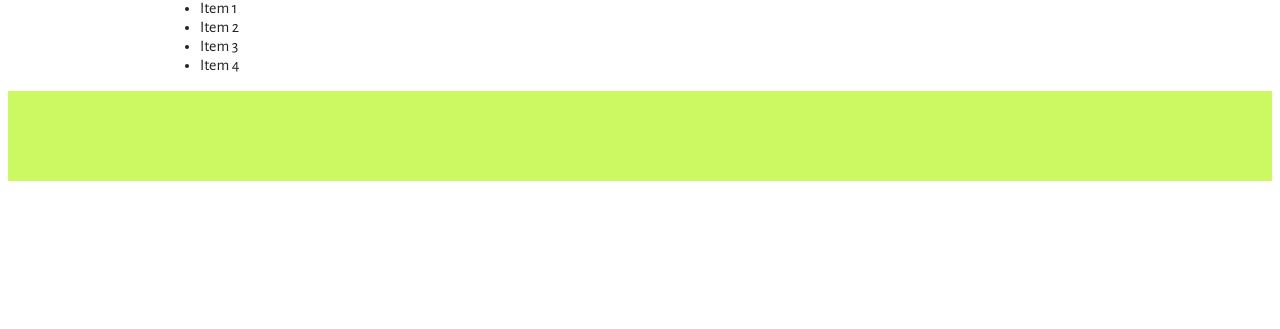
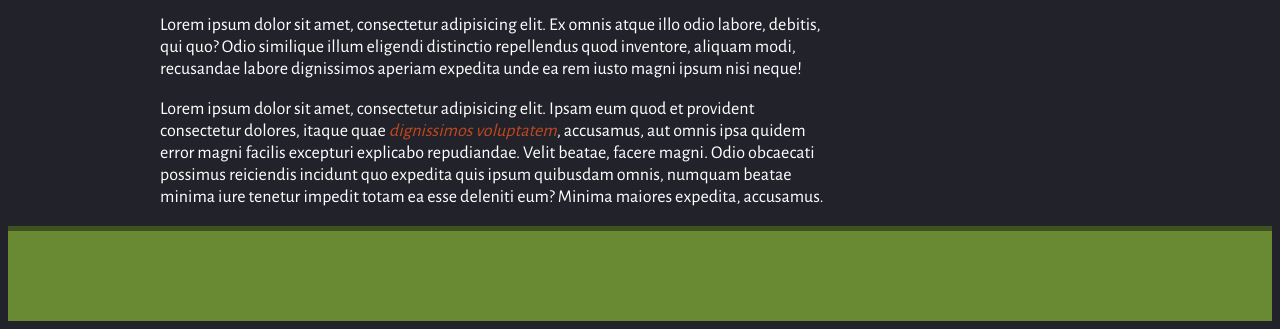
Before and after one commit to s1d140053131006/sass-project, a plain HTML site: page index.html in a window 1280 px wide. Shown: the part 729-1058 px from the top of the page. Before the commit the page ends 918 px from the top, so only its background shows below. Drawn offline with nearby package versions, Linux system fonts and the light colour scheme.

Commit message:
New Letest Updetes in SCSS Files

```diff
--- a/scss/main.scss
+++ b/scss/main.scss
@@ -1,5 +1,35 @@
+@import "partials/functions";
 @import "partials/variables";
 @import "partials/mixins";
+
+// instead of "through-->(1-6)" we can use "to-->(1-5)" also
+@for $i from 1 through 6{
+	.col-#{$i}{
+		width: $i * 2em;
+	}
+}
+
+$speakers: bob-banker, patty-plume, sandra-smith;
+@each $speaker in $speakers{
+	.#{$speaker}-profile{
+		background-image: url('/img/#{$speaker}.png')
+	}
+}
+
+$font-sizes: (tiny: 8px, small: 11px, medium: 13px, large: 18px);
+@each $name, $size in $font-sizes{
+	.#{$name}{
+		font-size: $size;
+	}
+}
+
+$j: 2;
+@while $j <= 8 {
+	.picture-#{$j} {
+		width: $j * 10%;
+	}
+	$j: $j + 2;
+}
 
 @include google-font("Alegreya+Sans");
 @include google-font("Titillium+Web");
@@ -12,11 +42,25 @@
   }
 }
 
+.error{
+	color:red;
+}
+
+.critical-error{
+	@extend .error;
+	bottom: 1px solid red;
+	font-weight: bold;
+}
+
+$col: col-width($columns: 8);
+
 body {
   font-family: $text-font;
+  font-size: em(18px);
   color: $text-color;
+  background-color: $body-background-color;
 
-  @include medium-large-screens {
+  @include large-screens {
     font-size: 125%;
   }
 }
@@ -35,15 +79,48 @@ p {
 
 a {
 	color: $link-color;
+
+	@include blue-beans{
+		color: #8779ff;
+	}
+
+	&:hover{
+		color: darken($link-color, 15%);
+	}
+}
+
+%highlight{
+	font-style: italic;
+}
+
+.sub-title{
+	@extend %highlight;
+	@extend .foo !optional;
+	font-size: em(20px);
+}
+
+@mixin warning-button{
+	@include warning;
 }
 
 .warning-button{
-	@include warning;
-	padding: 8px 12px;
+	@include warning-button;
+}
+
+.cta-button{
+	@include warning-button;
+	@extend .error;
+	@include rounded;
+	font-weight: bold;
+}
+
+.super-cta-button{
+	@extend .cta-button;
+	font-size: em(20px);
 }
 
 #header {
-	@include box($border: 1px solid #000, $radius: 12px);
+	@include box($border: 1px solid #fff, $radius: 12px);
 	@include box-shadow(2px 0px 4px #999, 1px 1px 6px $secondary-color);
 	height: $header-height;
 	background-color: $theme-color;
@@ -54,6 +131,15 @@ a {
   	}
   	a{
   		color: $menu-item-color;
+  		padding: 6px 8px;
+  		border-bottom: 1px solid transparentize(#fefefe, 1);
+  		transition: border-bottom 0.5s;
+  		transition-timing-function: ease-in-out;
+
+  		&:hover{
+  			border-bottom: 1px solid opacify(#fefefe, .5);
+  		}
+
   	}
 
   }
@@ -65,7 +151,7 @@ a {
 
 #main {
 	width: $content-width;
-	@include medium-large-screens {
+	@include large-screens {
     width: auto;
     max-width: $content-width;
   }
@@ -73,13 +159,33 @@ a {
 	margin-right: auto;
 
   #content {
+  	float: left;
+  	width: 6*$col;
   }
 
   #sidebar {
+  	float: right;
+    width: 2*$col;
+
+    li{
+    	list-style-type: none;
+    	padding: em(16px) em(20px);
+    	border-bottom: 1px dashed #999;
+    	color: $sidebar-text-color;
+
+    	&:hover{
+    		background-color: $sidebar-background-hover-color;
+    	}
+    }
   }
 }
 
 #footer {
+	clear: both;
 	height: $footer-height;
 	background-color: $ternary-color;
+
+	@include rogers-rovers{
+		border-top: 5px solid darken($ternary-color, 15%);
+	}
 }
--- /dev/null
+++ b/scss/partials/_functions.scss
@@ -0,0 +1,12 @@
+
+@function em($pixels, $context: 16px){
+	@return ($pixels / $context) * 1em;
+}
+
+@function col-width($columns: 12, $page-width: 100%, $gap: 1%){
+	@return ($page-width - $gap*($columns - 1)) / $columns;
+}
+
+@function strip-unit($value) {
+  @return $value / ($value*0 + 1);
+}
--- a/scss/partials/_mixins.scss
+++ b/scss/partials/_mixins.scss
@@ -1,3 +1,22 @@
+@mixin blue-beans{
+@if $brand == blue-beans{
+	@content;
+}
+}
+
+@mixin rogers-rovers{
+@if $brand == rogers-rovers{
+	@content;
+}
+}
+
+@mixin pastry-pizza{
+@if $brand == pastry-pizza{
+	@content;
+}
+}
+
+
 // === MEDIA QUERIES ===
 @mixin tiny-screens() {
   @media only screen and (max-width: 320px) {
@@ -17,7 +36,7 @@
   }
 }
 
-@mixin medium-large-screens() {
+@mixin large-screens() {
   @media only screen and (max-width: 960px) {
     @content;
   }
@@ -29,8 +48,21 @@
 }
 
 @mixin warning{
-	background-color: orange;
-	color: #fff;
+	background-color: $button-background-color;
+	color: $button-text-color;
+	padding: 15px 20px;
+    border: none;
+    border-radius: 5px;
+    transition: all 0.4s cubic-bezier(0.075, 0.82, 0.165, 1);
+    cursor: pointer;
+    width: auto;
+    height: 45px;
+    font-size: em(14px);
+
+	&:hover{
+		background-color: $button-hover-color;
+	}
+
 }
 
 @mixin box-shadow($shadows...) {
--- a/scss/partials/_variables.scss
+++ b/scss/partials/_variables.scss
@@ -1,11 +1,52 @@
+// === Theme ===
+// Allowed values : Dark, Light, Default;
+$theme: Dark;
+
+//Allowed values: blue-beans,rogers-rovers, pastry-pizza;
+$brand: rogers-rovers;
+
 /* === Colors Section === */
 
 $text-color: #222222;
+$body-background-color: #fff;
 $theme-color: #170a48;
 $secondary-color: #f27731;
 $ternary-color: #ccf962;
 $link-color: $secondary-color;
 $menu-item-color: white;
+$button-text-color:#fff;
+$button-background-color: orange;
+$button-hover-color:lighten(orange,10%);
+$sidebar-text-color:#fff;
+$sidebar-background-hover-color: #efefef;
+
+@if $theme == Dark {
+  $text-color: #fff;
+  $body-background-color: #22222a;
+  $theme-color: #42424a;
+  $secondary-color: #c24721;
+  $ternary-color: #698932;
+  $link-color: $secondary-color;
+  $menu-item-color: white;
+  $button-text-color:#fff;
+  $button-background-color: #00368b;
+  $button-hover-color:lighten(#00368b,10%);
+  $sidebar-text-color:$text-color;
+  $sidebar-background-hover-color:lighten($body-background-color,15%);
+} @else if $theme == Light {
+  $text-color: #000;
+  $body-background-color: #fff;
+  $theme-color: #372a27;
+  $secondary-color: #d26741;
+  $ternary-color: #b9da63;
+  $link-color: $secondary-color;
+  $menu-item-color: white;
+  $button-text-color:#fff;
+  $button-background-color: #c60c30;
+  $button-hover-color:lighten(#c60c30,10%);
+  $sidebar-text-color:$text-color;
+  $sidebar-background-hover-color:lighten($secondary-color,15%);
+}
 
 /* === Fonts Section === */
 
@@ -17,3 +58,4 @@ $headline-font: "Titillium Web", Georgia, serif;
 $content-width: 960px;
 $header-height: 60px;
 $footer-height: 90px;
+$col: col-width($columns: 8);
```
Also changed, not shown: css/main.css, 1 other file.
